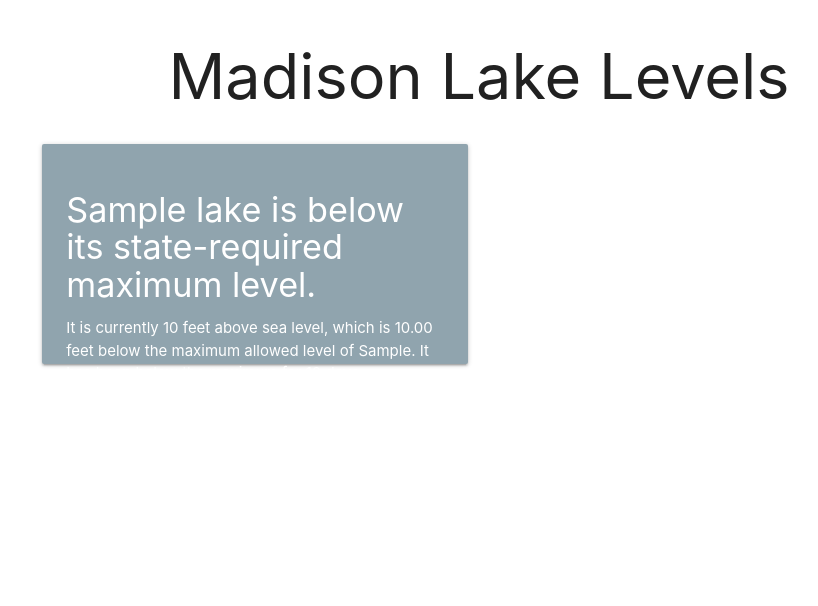
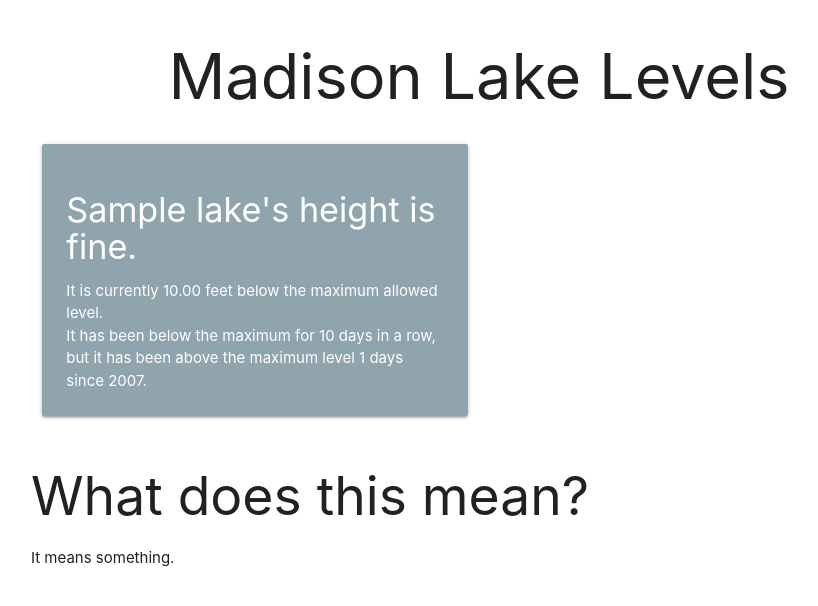
Before and after one commit to kbrose/yahara-info, a Flask app: template templates/main.html in a window 1280 px wide. Shown: the top 606 px of the page, without its empty margins (161-979 px from the left). Run offline with Flask 2, Linux system fonts and the light colour scheme; the template is opened without the code that fills it: most values are stand-ins (such as "Sample title", 1, 10 or a date in 2020); parts of the project's set-up code (start-up, migrations or seed data) failed here and were passed over.

Commit message:
Make card copy simpler

```diff
--- a/app.py
+++ b/app.py
@@ -26,8 +26,10 @@ def main():
     lakes = ['mendota', 'monona', 'waubesa', 'kegonsa']
     is_high = []
     streaks = []
+    total_high = []
     for lake in lakes:
         df_lake = df[lake].dropna()
+        total_high.append((df_lake > req_maxes[lake]).sum())
         is_high.append(df_lake.iloc[-1] > req_maxes[lake])
         below_level_times = df_lake[df_lake <= req_maxes[lake]].index
         above_level_times = df_lake[df_lake > req_maxes[lake]].index
@@ -48,7 +50,8 @@ def main():
         is_high,
         streaks,
         df[lakes].iloc[-1, :].tolist(),
-        req_maxes[lakes].tolist()
+        req_maxes[lakes].tolist(),
+        total_high
     )
     return flask.render_template('main.html', info=info)
 
--- a/templates/main.html
+++ b/templates/main.html
@@ -1,26 +1,30 @@
 {% extends "base.html" %}
 {% block content %}
 <div class="row">
-{% for lake, is_high, streak, curr_height, max_allowed in info %}
+{% for lake, is_high, streak, curr_height, max_allowed, total_high in info %}
         <div class="col s12 m6">
-        <div class="card-panel {% if is_high %}cyan{% else %}blue-grey{% endif %} lighten-2" style="height: 220px;">
+        <div class="card-panel {% if is_high %}cyan{% else %}blue-grey{% endif %} lighten-2">
             <span class="white-text">
                 {% if is_high %}
-                    <h4>{{ lake }} is above its state-required maximum level.</h4>
-                    It is currently {{ curr_height }} feet above sea level, which is
-                    {{ '%0.2f'| format(curr_height - max_allowed|float) }} feet above the maximum
-                    allowed level of {{ max_allowed }}.
-                    It has been above the maximum for {{ streak }} days.
+                    <h4>{{ lake }} is too high.</h4>
+                    It is currently {{ '%0.2f'| format(curr_height - max_allowed|float) }} feet
+                    above the maximum allowed level.
+                    <br>
+                    It has been above the maximum for {{ streak }} days in a row, and it
+                    has been above the maximum level {{ total_high }} days since 2007.
                 {% else %}
-                    <h4>{{ lake }} is below its state-required maximum level.</h4>
-                    It is currently {{ curr_height }} feet above sea level, which is
-                    {{ '%0.2f'| format(max_allowed - curr_height|float) }} feet below the maximum
-                    allowed level of {{ max_allowed }}.
-                    It has been below the maximum for {{ streak }} days.
+                    <h4>{{ lake }}'s height is fine.</h4>
+                    It is currently {{ '%0.2f'| format(max_allowed - curr_height|float) }} feet
+                    below the maximum allowed level.
+                    <br>
+                    It has been below the maximum for {{ streak }} days in a row, but it
+                    has been above the maximum level {{ total_high }} days since 2007.
                 {% endif %}
             </span>
         </div>
         </div>
 {% endfor %}
 </div>
+<h2>What does this mean?</h1>
+It means something.
 {% endblock %}
```
